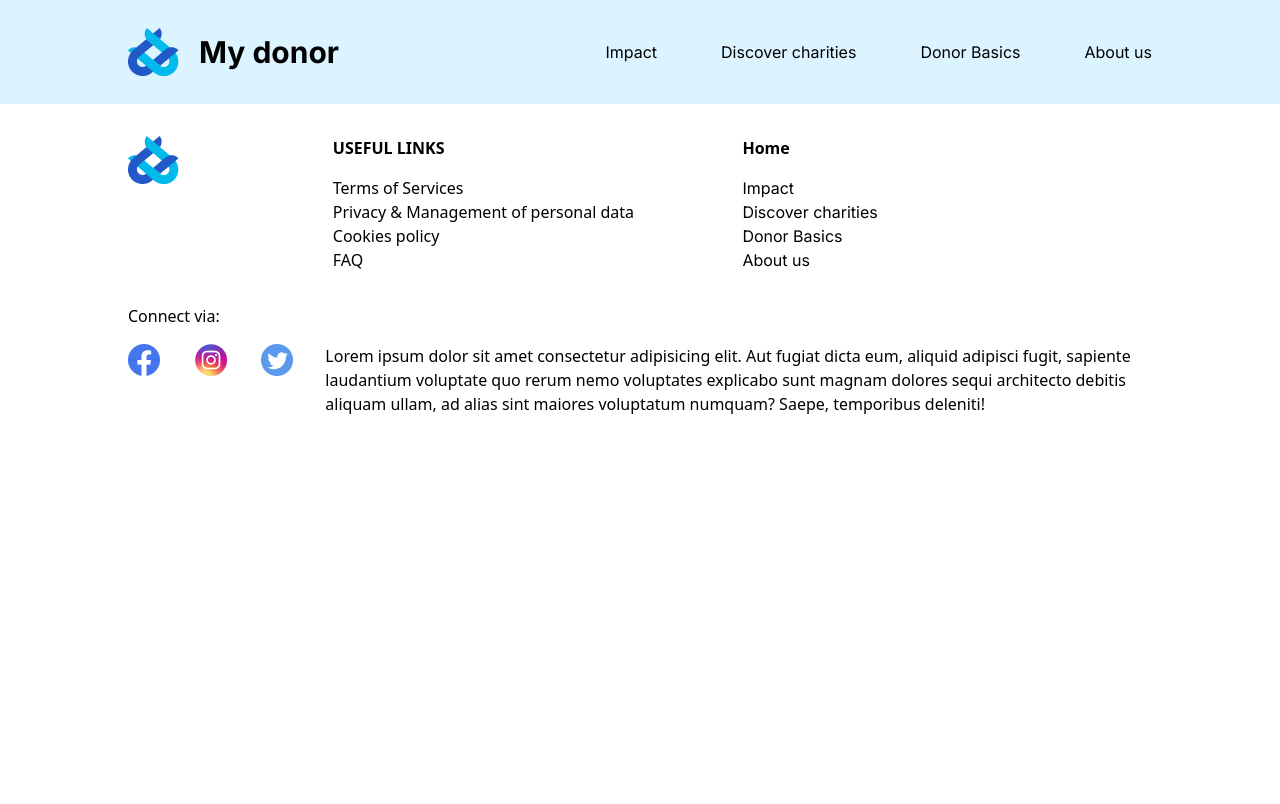
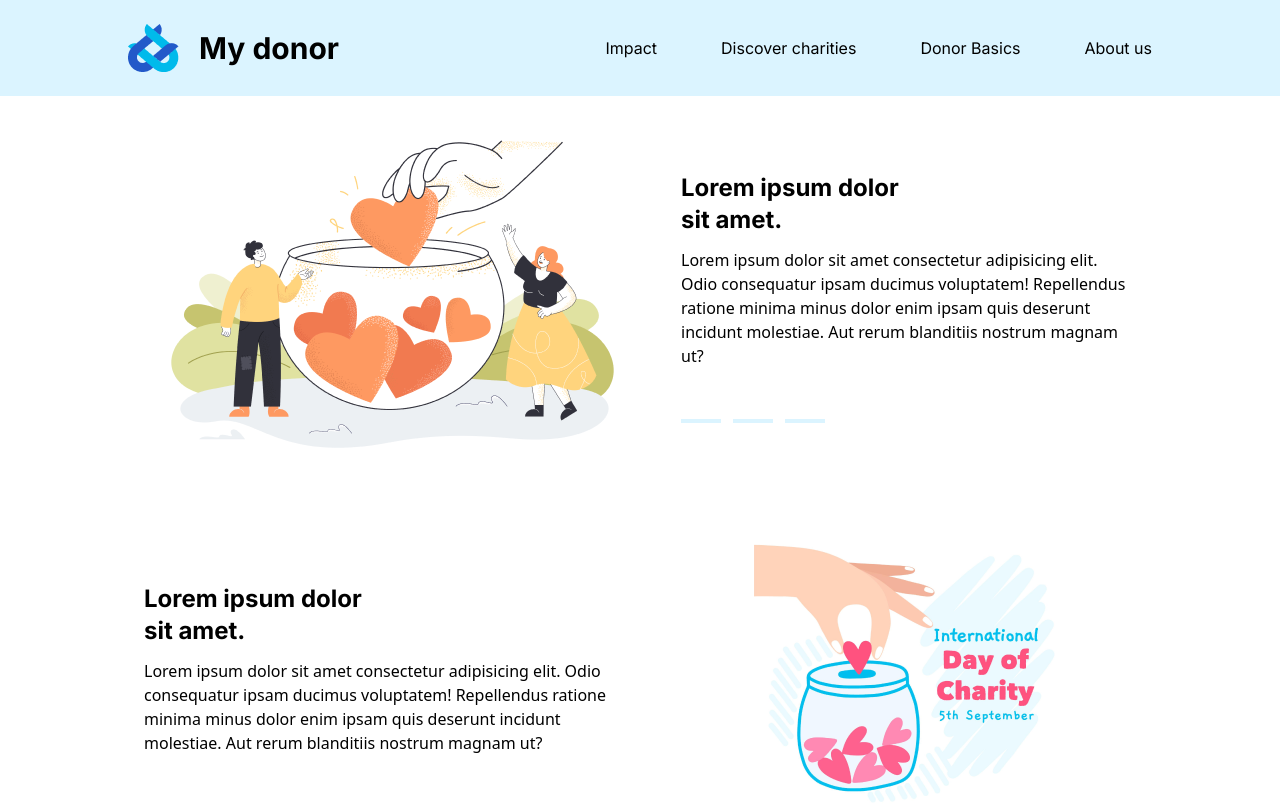
Before and after one commit to Kiril-Pavlov/charity-page, a React (Create React App) app: page / in a window 1280 px wide. Shown: the top 804 px of the page. Built offline with nearby package versions, Linux system fonts and the light colour scheme.

Commit message:
hero section basic tailwind done

```diff
--- a/src/App.js
+++ b/src/App.js
@@ -1,6 +1,7 @@
 import React from "react";
 import Footer from "./components/Footer";
 import Header from "./components/Header";
+import Home from "./pages/Home";
 
 function App() {
 
@@ -14,6 +15,9 @@ function App() {
   return (
     <div className="APP">
       <Header navLinks={links}/>
+
+      <Home/>
+
       <Footer footLinks ={links}/>
     </div>
   );
--- a/src/components/Header.jsx
+++ b/src/components/Header.jsx
@@ -11,8 +11,8 @@ const Header = ({navLinks}) => {
   const [isOpen,setIsOpen] = useState(false)
 
   return (
-    <header className="w-full h-[104px] bg-primaryColor px-4">
-        <div className="max-w-5xl h-[104px]	m-auto flex flex-row items-center justify-between">
+    <header className="w-full h-24 bg-primaryColor px-4">
+        <div className="max-w-5xl h-24	m-auto flex flex-row items-center justify-between">
           <div className='flex flex-row gap-5 items-center'>
             <div>
               <img src={Logo} alt="Logo" />
--- a/src/components/HomeHero.jsx
+++ b/src/components/HomeHero.jsx
@@ -1,18 +1,54 @@
-import React from 'react'
+import React from "react";
+
+import heroImg1 from "../assets/home-hero-img-1.png";
+import heroImg2 from "../assets/home-hero-img-2.png";
 
 const HomeHero = () => {
   return (
     <div>
-        <div>
-            IMG <br />
-            Tab change text
+      <div className="max-w-5xl my-5 mx-auto p-4 flex flex-col gap-10 md:flex-row justify-between">
+        <img
+          src={heroImg1}
+          alt="Hearts in a bowl"
+          className="max-w-lg m-auto"
+        />
+        <div className="flex flex-col justify-between py-10">
+          <div>
+            <h2 className="font-primaryFont text-2xl font-bold mb-3 w-1/2">
+              Lorem ipsum dolor sit amet.
+            </h2>
+            <p>
+              Lorem ipsum dolor sit amet consectetur adipisicing elit. Odio
+              consequatur ipsam ducimus voluptatem! Repellendus ratione minima
+              minus dolor enim ipsam quis deserunt incidunt molestiae. Aut rerum
+              blanditiis nostrum magnam ut?
+            </p>
+          </div>
+          <div>
+            <div className="flex gap-3 mt-8">
+              <div className="h-1 w-10 bg-primaryColor"></div>
+              <div className="h-1 w-10 bg-primaryColor"></div>
+              <div className="h-1 w-10 bg-primaryColor"></div>
+            </div>
+          </div>
         </div>
-        <div>
-            Text <br />
-            IMG2
+      </div>
+      <div className="max-w-5xl my-5 mx-auto p-4 flex flex-col gap-10 md:flex-row justify-between">
+        <div className="flex flex-col md:w-1/2 justify-center">
+          <h2 className="font-primaryFont text-2xl font-bold mb-3 w-1/2">
+            Lorem ipsum dolor sit amet.
+          </h2>
+          <p>
+            Lorem ipsum dolor sit amet consectetur adipisicing elit. Odio
+            consequatur ipsam ducimus voluptatem! Repellendus ratione minima
+            minus dolor enim ipsam quis deserunt incidunt molestiae. Aut rerum
+            blanditiis nostrum magnam ut?
+          </p>
         </div>
+        <img src={heroImg2} alt="Day of charity"  className="w-2xl m-auto"/>
+      </div>
     </div>
-  )
-}
+  );
+};
 
-export default HomeHero
+export default HomeHero;
--- a/src/pages/Home.jsx
+++ b/src/pages/Home.jsx
@@ -1,10 +1,10 @@
 import React from 'react'
+import HomeHero from '../components/HomeHero'
 
 const Home = () => {
   return (
     <div>
-        Hero 1 section <br />
-        Hero 2 section <br />
+        <HomeHero/>
         Discover charities section <br />
         Best charity section <br />
         Why you should donate section
```
Also changed, not shown: src/assets/home-hero-img-1.png (added), src/assets/home-hero-img-2.png (added).
